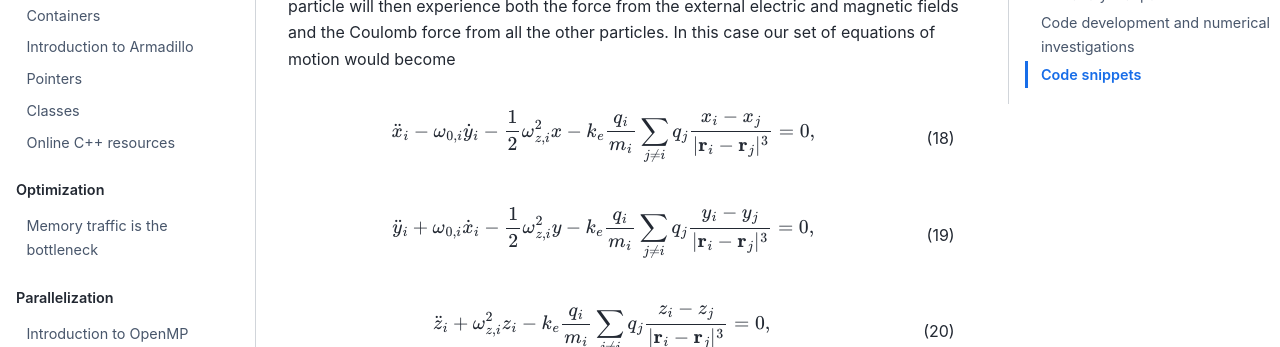
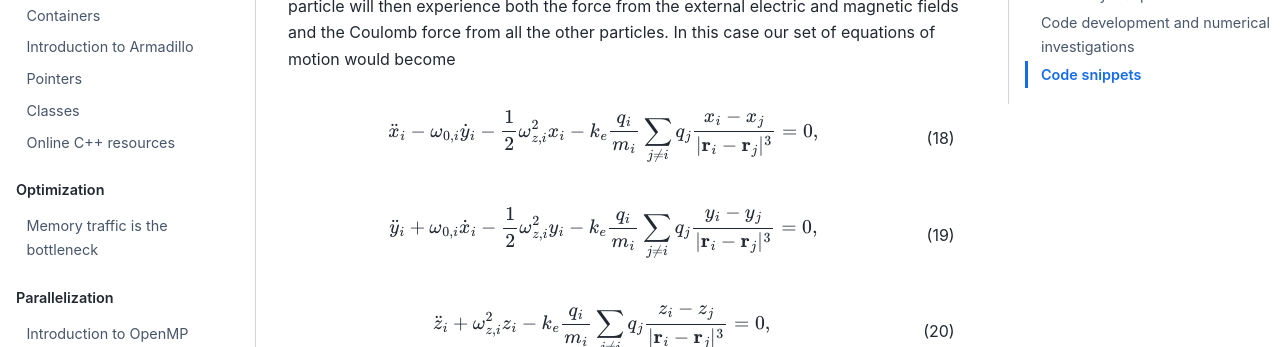
Before and after one commit to anderkve/FYS3150, a Jupyter Book: the page built from book/projects/project3.md, in a window 1280 px wide and 900 px high, scrolled down 5607 px. Shown: the part 150-497 px from the top of the window. Built offline with Jupyter Book 1.0.4 settings and Sphinx 7.4.7 and the Sphinx Book theme 1.1.4, drawn with Linux system fonts in a browser that asks for light colours.

```diff
--- a/book/projects/project3.md
+++ b/book/projects/project3.md
@@ -183,11 +183,11 @@ $$
 We remind you that so far we have only been looking at the special case of a single particle. In a trap with more particles, the equations of motion for each particle are coupled to those of the other particles. Specifically, consider the case where we fill our Penning trap with a set of $n$ particles with charges $\{q_1, ..., q_n\}$ and masses $\{m_1, ..., m_n\}$. Each particle will then experience both the force from the external electric and magnetic fields and the Coulomb force from all the other particles. In this case our set of equations of motion would become
 
 $$
-\ddot{x}_i - \omega_{0,i}\dot{y}_i - \frac{1}{2} \omega_{z,i}^2 x - k_e \frac{q_i}{m_i}\sum_{j\neq i}q_j \frac{x_i-x_j}{|\mathbf{r}_i - \mathbf{r}_j|^3} = 0,
+\ddot{x}_i - \omega_{0,i}\dot{y}_i - \frac{1}{2} \omega_{z,i}^2 x_i - k_e \frac{q_i}{m_i}\sum_{j\neq i}q_j \frac{x_i-x_j}{|\mathbf{r}_i - \mathbf{r}_j|^3} = 0,
 $$ (x_eq_int)
 
 $$
-\ddot{y}_i + \omega_{0,i}\dot{x}_i - \frac{1}{2} \omega_{z,i}^2 y - k_e \frac{q_i}{m_i}\sum_{j\neq i}q_j \frac{y_i-y_j}{|\mathbf{r}_i - \mathbf{r}_j|^3} = 0,
+\ddot{y}_i + \omega_{0,i}\dot{x}_i - \frac{1}{2} \omega_{z,i}^2 y_i - k_e \frac{q_i}{m_i}\sum_{j\neq i}q_j \frac{y_i-y_j}{|\mathbf{r}_i - \mathbf{r}_j|^3} = 0,
 $$ (y_eq_int)
 
 $$
```
